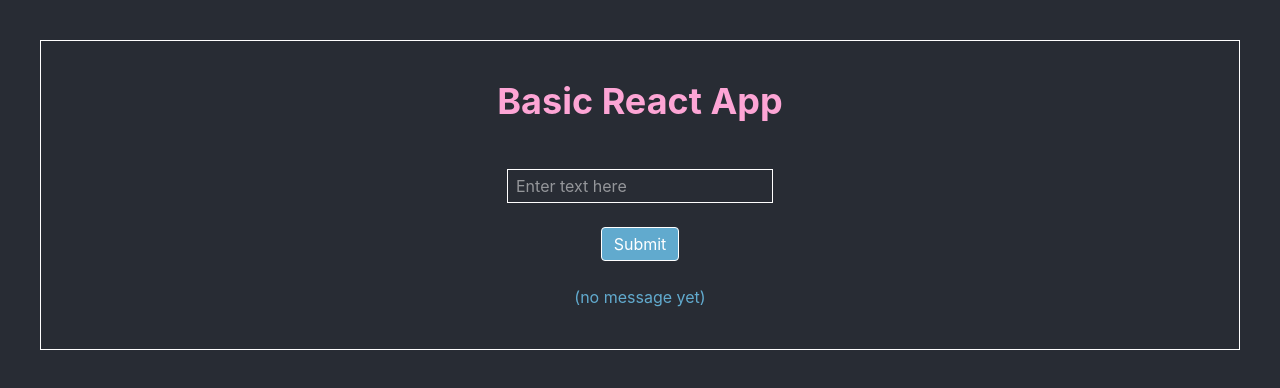
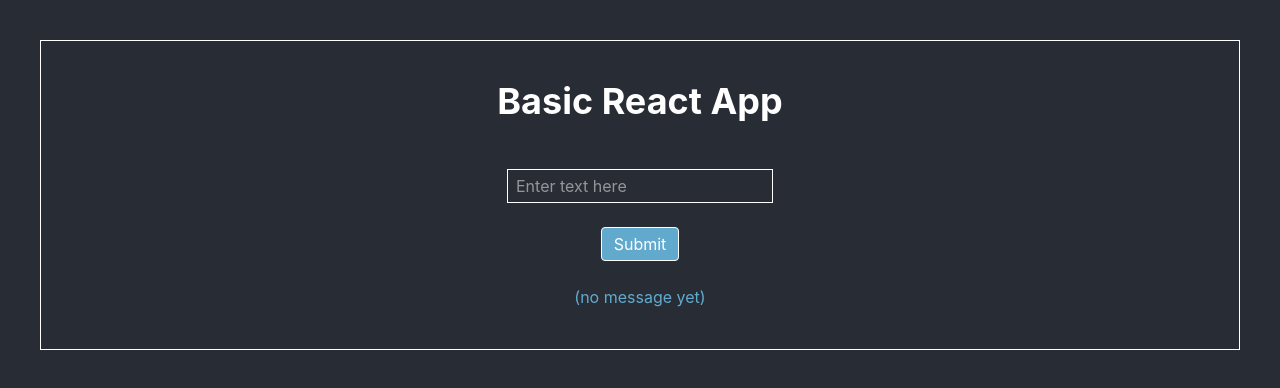
Before and after one commit to mkoelbel/react-template, a React (Vite) app: page / in a window 1280 px wide. Shown: the top 388 px of the page. Built offline with nearby package versions, Linux system fonts and the light colour scheme.

Commit message:
Remove color from title

```diff
--- a/src/App.tsx
+++ b/src/App.tsx
@@ -10,7 +10,7 @@ function App() {
 
   return (
     <div className="flex flex-col items-center gap-6 m-10 p-10 text-white border">
-      <div className="mb-6 text-4xl font-bold text-pink-300">Basic React App</div>
+      <div className="mb-6 text-4xl font-bold">Basic React App</div>
       <TextInput text={text} setText={setText}/>
       <Button onClick={() => setSubmittedText(text)}/>
       <OutputMessage text={submittedText}/>
```
